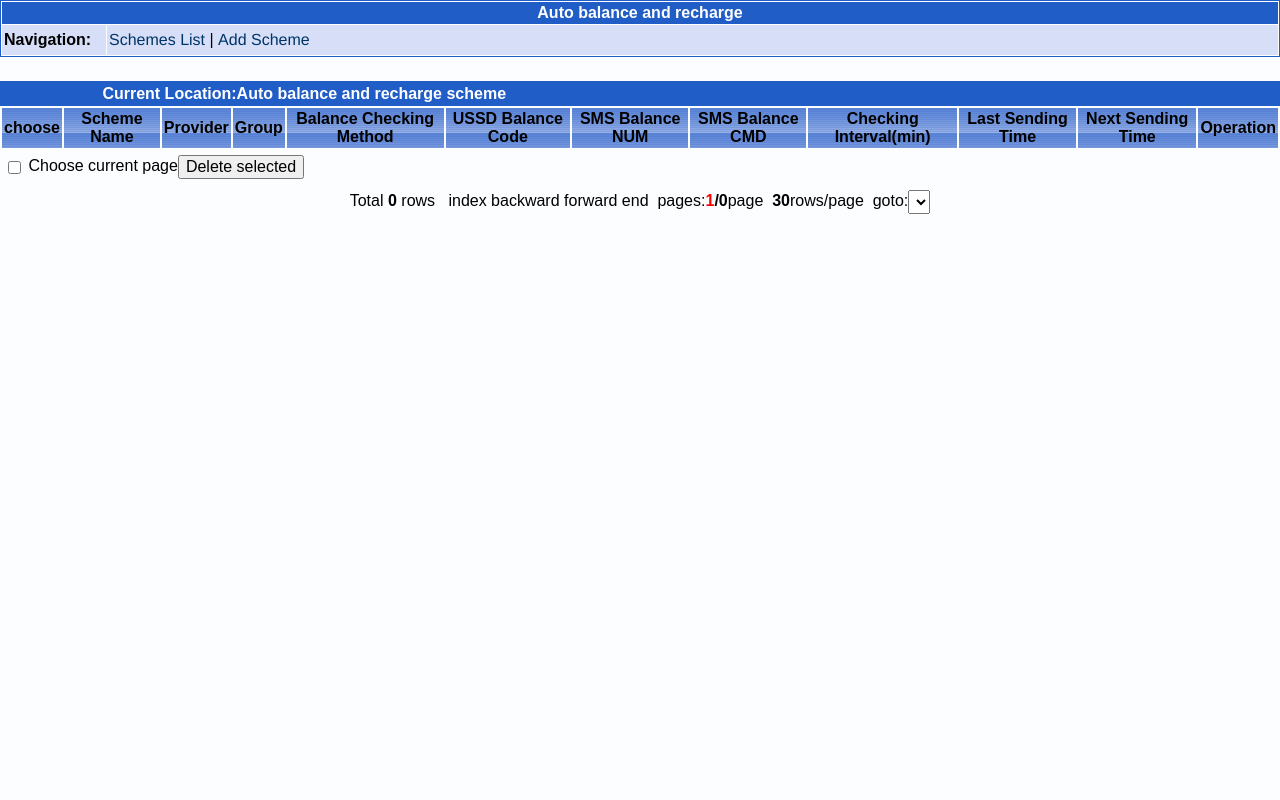
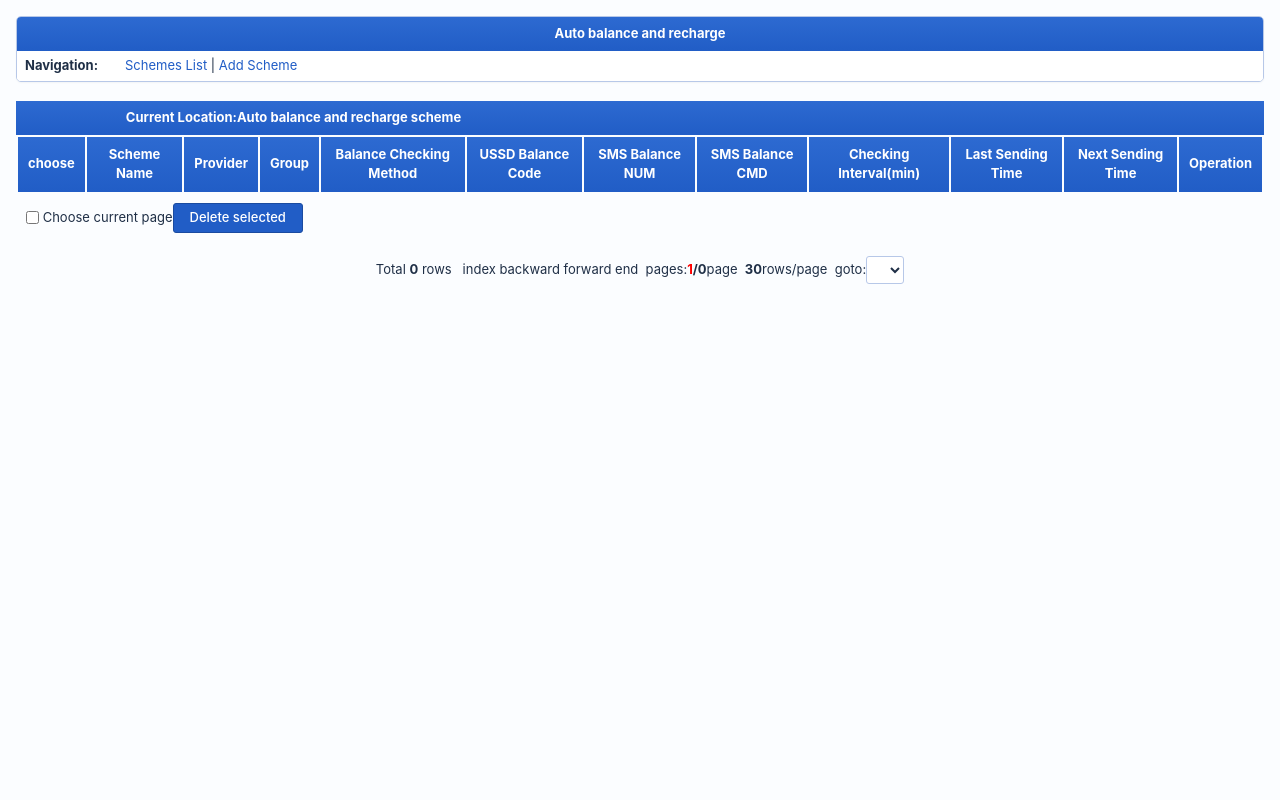
Before and after one commit to LaryHUB/smscentr, a PHP site: page /en/recharge.php in a window 1280 px wide. Run offline with PHP 8.4, Linux system fonts and the light colour scheme; a user stored in the database is signed in; data comes from the database, SQL or seed files in the repository; data that the repository does not hold is empty.

Commit message:
style: modernize tables/forms/buttons/links — preserve palette, add focus rings, hover transitions, rounded corners, mobile media query

```diff
--- a/goip/style.css
+++ b/goip/style.css
@@ -1,182 +1,251 @@
-BODY
-{
-	FONT-FAMILY: Arial, Helvetica, sans-serif;
-	FONT-SIZE: 12pt;
-	text-decoration: none;
-	line-height: 150%;
+/* GoIP — modernized stylesheet (palette preserved)
+   Core blues: #215DC6 #003366 #428EFF #D6DFF7 #FBFDFF
+   Accents:   #ffcc99 #CCFF99 #883333
+*/
+
+/* ---------- Base ---------- */
+html, body {
+	font: 13px/1.5 -apple-system, "Segoe UI", Arial, Helvetica, sans-serif;
+	color: #1f2f46;
 	background-color: #FBFDFF;
 	box-sizing: border-box;
+	margin: 0;
+	padding: 8px;
+	-webkit-text-size-adjust: 100%;
 }
-TD
-{
-	FONT-FAMILY: Arial, Helvetica, sans-serif;
-	FONT-SIZE: 12pt;
+*, *::before, *::after { box-sizing: inherit; }
+
+td, th {
+	font: 13px/1.5 -apple-system, "Segoe UI", Arial, Helvetica, sans-serif;
+	color: #1f2f46;
 	vertical-align: middle;
-}
-Input
-{
-	FONT-SIZE: 12pt;
-	HEIGHT: 24px;
-	vertical-align: middle;
-	box-sizing: border-box;
-}
-Button
-{
-	FONT-SIZE: 12pt;
-	HEIGHT: 24px;
-	vertical-align: middle;
-	box-sizing: border-box;
-}
-Select
-{
-	FONT-SIZE: 12pt;
-	HEIGHT: 24px;
-	vertical-align: middle;
-	box-sizing: border-box;
-}
-A
-{
-	FONT-SIZE: 12pt;
-	TEXT-DECORATION: none;
-	color: #000000;
-
-}
-A:hover
-{
-	FONT-SIZE: 12pt;
-	COLOR: #428EFF;
-	text-decoration: underline;
-
-}
-.title
-{
-	background:url(images/topbar_bg.gif);
-}
-.border
-{
-		border: 1px solid #215DC6;
-}
-.tdbg{
-	background:#D6DFF7;
-	line-height: 120%;
+	padding: 5px 8px;
 }
 
-.topbg
-{
-	/*background:url(../images/admin/topbg.gif);
-	*/
-	background-color: #215DC6;
-	color: #FFFFFF;
+hr { border: 0; border-top: 1px solid #b7c8e8; margin: 10px 0; }
+img { border: 0; vertical-align: middle; max-width: 100%; height: auto; }
 
+/* ---------- Form controls ---------- */
+input, button, select, textarea {
+	font: 13px/1.4 -apple-system, "Segoe UI", Arial, Helvetica, sans-serif;
+	box-sizing: border-box;
+	border: 1px solid #b7c8e8;
+	border-radius: 3px;
+	background: #fff;
+	color: #1f2f46;
+	padding: 4px 8px;
+	height: 28px;
+	vertical-align: middle;
+	transition: border-color .15s, box-shadow .15s, background .15s;
 }
-.bgcolor {
-	background-color: #215DC6;
+input:focus, button:focus, select:focus, textarea:focus {
+	outline: none;
+	border-color: #428EFF;
+	box-shadow: 0 0 0 2px rgba(66, 142, 255, .25);
 }
-.banner	     { background-color: #003366 }
-	.sidebar     { background-color: #cccccc }
-.content     { background-color: #ffffff }
-.subtitle    { font-size: 28px; font-weight: bold; font-family:helvetica,arial; color: #ffffff; padding: 8px }
-.title2      { font-size: 14px; font-weight: bold; font-family:helvetica,arial; color: #cccccc; background-color: #003366; padding:6px }
-.title3      { font-size: 14px; font-family:helvetica,arial; color: #003366; padding:6px }
-	.savebutton  { font-size: 14px; font-family:helvetica,arial; color: #003366; background-color: #cccccc; cursor:pointer;border: 0px; padding: 0px; text-align: left}
-.title4      { font-size: 16px; font-weight: bold; font-family:helvetica,arial; color: #003366; padding:6px }
-.title5      { font-size: 16px; font-family:helvetica,arial; color: #003366; padding:6px }
-.content     { font-size: 12px; color: #003366; font-family:helvetica,arial }
-.edit        { font-size: 12px; border: 1px solid #003366; width: 140px; font-family:helvetica,arial }
-.edit2        { font-size: 12px; border: 1px solid #003366; width: 300px; font-family:helvetica,arial }
-.edit3        { font-size: 12px; border: 1px solid #003366; width: 90px; font-family:helvetica,arial }
-.edit4        { font-size: 12px; border: 1px solid #003366; width: 50px; font-family:helvetica,arial }
-.wedit        { font-size: 12px; border: 1px solid #003366; width: 310px; font-family:helvetica,arial }
-.valuerange   { font-size: 11px; border: 1px solid #003366; width: 65px; font-family:helvetica,arial }
-.valuerange2   { font-size: 11px; border: 1px solid #003366; width: 65px; font-family:helvetica,arial }
-.select      { font-size: 12px; border: 1px solid #003366; width: 140px; font-family:helvetica,arial }
-	.select2     { font-size: 12px; border: 1px solid #003366; width: 80px; font-family:helvetica,arial; padding-left: 5px}
-	.button      { font-size: 12px; border: 1px solid #003366; font-family:helvetica,arial; cursor:pointer }
-.text        { font-size: 12px; color: #003366; font-family:helvetica,arial }
-.title1      {
-	font-size: 12px;
-	font-weight: bold;
-	color: #003366;
-	font-family:helvetica,arial;
-	text-align   :   center;
-	}
-.stitle      { font-size: 12px; font-style: italic; color: #003366; font-family:helvetica,arial }
-.warning     { font-size: 12px; color: #883333; font-family:helvetica,arial }
-.tab	     { font-size: 12px; border: 1px solid #003366; font-family:helvetica,arial; padding: 5px }
-a            { text-decoration: none; font-size: 12pt; color:#003366; font-family:helvetica,arial }
-a:link       { text-decoration: none; color:#003366; font-size: 12pt}
-a:hover      { text-decoration: underline; color:#003366; font-size: 12pt }
-a:active     { text-decoration: none; color: #003366; font-size: 12pt }
+textarea {
+	height: auto;
+	padding: 6px 8px;
+	line-height: 1.5;
+	font-size: 13px;
+}
+input[type="checkbox"], input[type="radio"] {
+	height: auto; width: auto; border-radius: 0;
+	box-shadow: none; padding: 0; vertical-align: middle;
+}
+input[type="hidden"] { height: 0; padding: 0; border: 0; }
+input[type="image"]  { padding: 0; border: 0; background: transparent; height: auto; }
+input[type="file"]   { padding: 3px; background: #f7faff; }
 
-.tables{
-	  OVERFLOW:   auto;HEIGHT:   400px; width:98%
+/* Buttons */
+input[type="submit"], input[type="button"],
+button, .button, .savebutton, .submit {
+	background: #215DC6;
+	color: #fff;
+	border: 1px solid #1a4ba0;
+	cursor: pointer;
+	font-weight: 500;
+	padding: 4px 16px;
+	border-radius: 3px;
+	height: 30px;
+	transition: background .15s, transform .05s, box-shadow .15s;
 }
-	.spanpage	 { cursor:pointer;text-decoration:underline;color:blue;}
+input[type="submit"]:hover, input[type="button"]:hover,
+button:hover, .button:hover, .savebutton:hover, .submit:hover {
+	background: #1a4ba0;
+}
+input[type="submit"]:active, input[type="button"]:active,
+button:active, .button:active, .savebutton:active, .submit:active {
+	transform: translateY(1px);
+}
+input[type="reset"] {
+	background: #f1f4f9; color: #1f2f46;
+	border: 1px solid #b7c8e8;
+	height: 30px; padding: 4px 16px; border-radius: 3px;
+	font-weight: 500; cursor: pointer;
+	transition: background .15s;
+}
+input[type="reset"]:hover { background: #e3eaf3; }
 
-.tdbg2 a.link{
-	background:#D6D000;
-	line-height: 120%;
+/* ---------- Links ---------- */
+a, a:link, a:visited {
+	color: #215DC6;
+	text-decoration: none;
+	font-size: inherit;
+	transition: color .15s;
+}
+a:hover  { color: #428EFF; text-decoration: underline; }
+a:active { color: #003366; }
+
+/* ---------- Tables (legacy classes preserved) ---------- */
+table.border, .border {
+	border: 1px solid #b7c8e8;
+	border-radius: 5px;
+	border-collapse: separate;
+	border-spacing: 0;
+	overflow: hidden;
+	background: #fff;
+	box-shadow: 0 1px 2px rgba(0,0,0,.04);
 }
 
-.even {
-	BACKGROUND: #D6DFF7;
-	line-height: 120%;
+/* Headers — title bar of a section */
+.title {
+	background: linear-gradient(180deg, #2d6ad1 0%, #215DC6 100%);
+	color: #fff;
+	font-weight: 600;
 }
-.marked {
-	BACKGROUND: #ffcc99;
+.title td, .title {
+	color: #fff;
+	padding: 8px 10px;
+	font-weight: 600;
 }
-.even2 {
-	BACKGROUND: #CCFF99;
-	line-height: 120%;
+.title a, .title a:link, .title a:visited { color: #fff; }
+.title a:hover { color: #d9e9ff; text-decoration: underline; }
+
+.topbg {
+	background: linear-gradient(180deg, #2d6ad1 0%, #215DC6 100%);
+	color: #fff;
+	font-weight: 600;
+}
+.topbg td { color: #fff; padding: 7px 10px; }
+.topbg a, .topbg a:link, .topbg a:visited { color: #fff; }
+.topbg a:hover { color: #d9e9ff; }
+
+/* Body rows */
+.tdbg {
+	background: #fff;
+	color: #1f2f46;
+	line-height: 1.5;
+	border-top: 1px solid #eef3fb;
+	transition: background .12s;
+}
+tr.tdbg:hover, .tdbg:hover { background: #f3f8ff; }
+
+.tdbg2 {
+	background: #f7faff;
+	line-height: 1.5;
+}
+.tdbg2 a.link { background: #D6D000; padding: 1px 4px; border-radius: 2px; }
+
+/* Striped/highlight rows */
+.even  { background: #f3f7ff; line-height: 1.5; }
+.even:hover { background: #e6efff; }
+.even2 { background: #e7f7d6; line-height: 1.5; }
+.marked, .even.marked, tr.marked, td.marked { background: #ffd9b3 !important; }
+
+/* ---------- Cards/panels ---------- */
+.bgcolor { background: #215DC6; color: #fff; }
+.banner  { background: #003366; color: #fff; padding: 8px 12px; }
+.sidebar { background: #f1f4f9; }
+.content { background: #fff; color: #1f2f46; font-size: 13px; }
+
+.subtitle { font-size: 22px; font-weight: 600; color: #fff; padding: 10px 14px; }
+.title1   { font-size: 13px; font-weight: 600; color: #003366; text-align: center; }
+.title2   { font-size: 14px; font-weight: 600; color: #fff; background: #003366; padding: 8px 12px; border-radius: 3px 3px 0 0; }
+.title3, .title5 { font-size: 14px; color: #003366; padding: 6px 8px; }
+.title4   { font-size: 15px; font-weight: 600; color: #003366; padding: 6px 8px; }
+
+.stitle   { font-size: 12px; font-style: italic; color: #5a738f; }
+.text     { font-size: 12px; color: #003366; }
+.warning  { font-size: 12px; color: #c53030; font-weight: 500; }
+
+/* ---------- Inputs by legacy size class ---------- */
+.edit, .edit2, .edit3, .edit4, .wedit,
+.valuerange, .valuerange2, .select, .select2 {
+	border: 1px solid #b7c8e8;
+	border-radius: 3px;
+	padding: 4px 8px;
+	background: #fff;
+	color: #1f2f46;
+	font: 13px/1.4 -apple-system, "Segoe UI", Arial, Helvetica, sans-serif;
+	max-width: 100%;
+}
+.edit  { width: 160px; }
+.edit2 { width: 320px; }
+.edit3 { width: 100px; }
+.edit4 { width: 60px; }
+.wedit { width: 320px; }
+.valuerange, .valuerange2 { width: 70px; }
+.select  { width: 160px; }
+.select2 { width: 90px; padding-left: 8px; }
+
+/* ---------- Tabs ---------- */
+.tab {
+	border: 1px solid #b7c8e8;
+	border-bottom: none;
+	border-radius: 4px 4px 0 0;
+	background: #f3f7ff;
+	padding: 7px 16px;
+	color: #003366;
+	display: inline-block;
+	margin-right: 2px;
+	cursor: pointer;
+	transition: background .15s;
+}
+.tab:hover { background: #e6efff; }
+.tab.active, .tab.selected { background: #215DC6; color: #fff; border-color: #1a4ba0; }
+
+/* ---------- Misc legacy ---------- */
+.tables {
+	overflow: auto;
+	max-height: 60vh;
+	width: 98%;
+	border: 1px solid #b7c8e8;
+	border-radius: 4px;
+	background: #fff;
+}
+.spanpage { cursor: pointer; text-decoration: underline; color: #215DC6; padding: 0 4px; }
+.spanpage:hover { color: #428EFF; }
+
+.submit { width: auto; min-width: 100px; height: 36px; font-weight: 500; }
+.textarea { font-size: 13px; }
+
+.goip-enhanced tr { cursor: pointer; }
+td input, td select, td button, td textarea { margin: 2px 0; }
+
+/* Inline status badges */
+.status-ok, .login   { color: #0a7d2a; font-weight: 500; }
+.status-err, .logout { color: #c53030; font-weight: 500; }
+
+/* Old-school inputtext block (kept for compat) */
+.inputtext {
+	border: 1px solid #b7c8e8;
+	background: #fff;
+	color: #1f2f46;
+	width: 60px;
+	padding: 3px 6px;
+	border-radius: 3px;
 }
 
-.even marked{
-	background:#ffcc99;
-	line-height: 120%;
+/* ---------- Mobile ---------- */
+@media (max-width: 720px) {
+	body { padding: 4px; font-size: 12px; }
+	td, th { padding: 6px; font-size: 12px; }
+	input, button, select, textarea { font-size: 13px; height: 32px; padding: 6px 10px; }
+	input[type="submit"], input[type="button"], button, .submit { height: 36px; padding: 6px 18px; }
+	.edit, .edit2, .edit3, .edit4, .wedit, .select, .select2 { width: 100%; max-width: 100%; }
+	table { max-width: 100%; }
+	table.border { box-shadow: none; }
+	.tables { max-height: 70vh; }
+	.subtitle { font-size: 18px; padding: 8px 10px; }
 }
-/*
-TABLE TD.marked {
-	BACKGROUND: #ffcc99;
-}
-
-
-/*
-.hover {
-	BACKGROUND: #bbffff; COLOR: #000000
-}
-*/
-.inputtext {
-	border:none;
-	background:#000000;
-	color: #883333;
-	width:38px;
-}
-.submit {
-	width:80px;
-	height:40px;
-}
-	.textarea {
-		font-size: 18px;
-	}
-
-.goip-enhanced tr {
-	cursor: pointer;
-}
-
-td input,
-td select,
-td button,
-td textarea {
-	margin-top: 1px;
-	margin-bottom: 1px;
-}
-
-input[type="checkbox"],
-input[type="radio"] {
-	height: auto;
-	vertical-align: middle;
-}
-
-input[type="hidden"] {
-	height: 0;
-}
```
